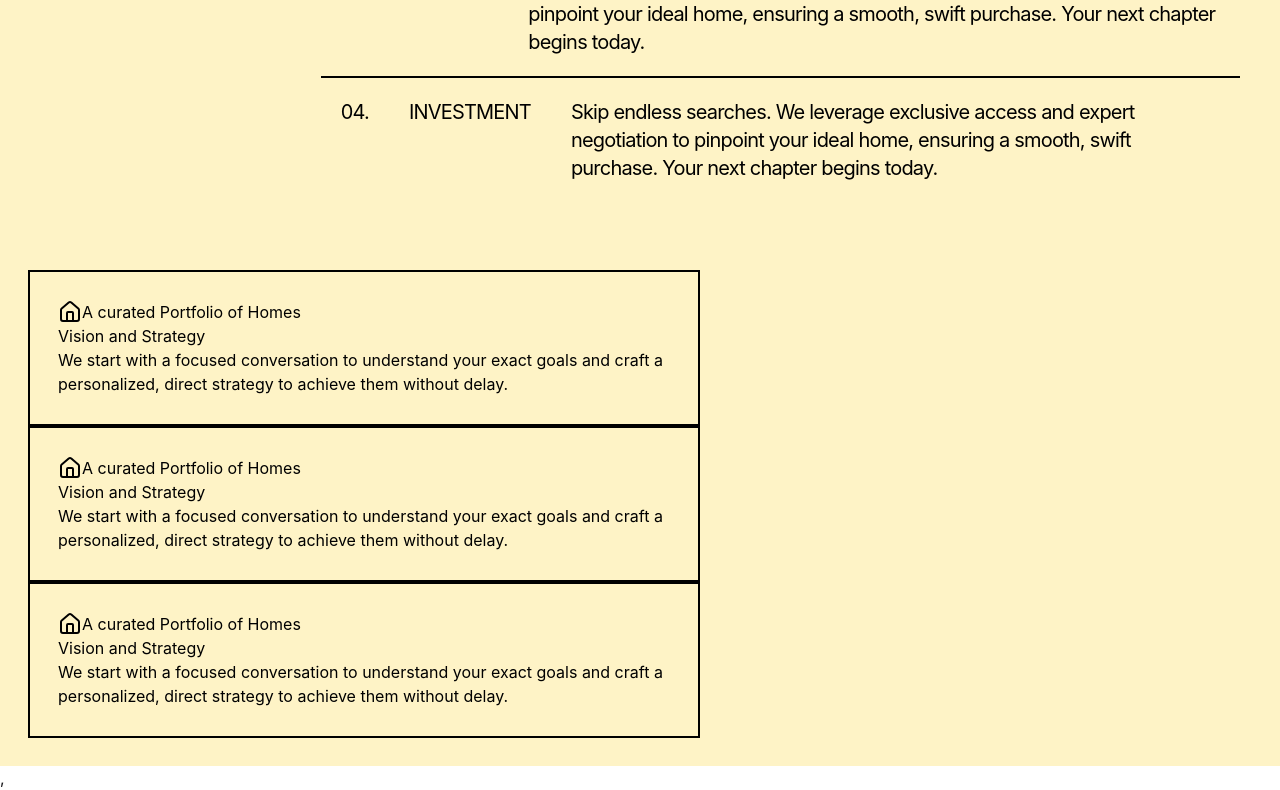
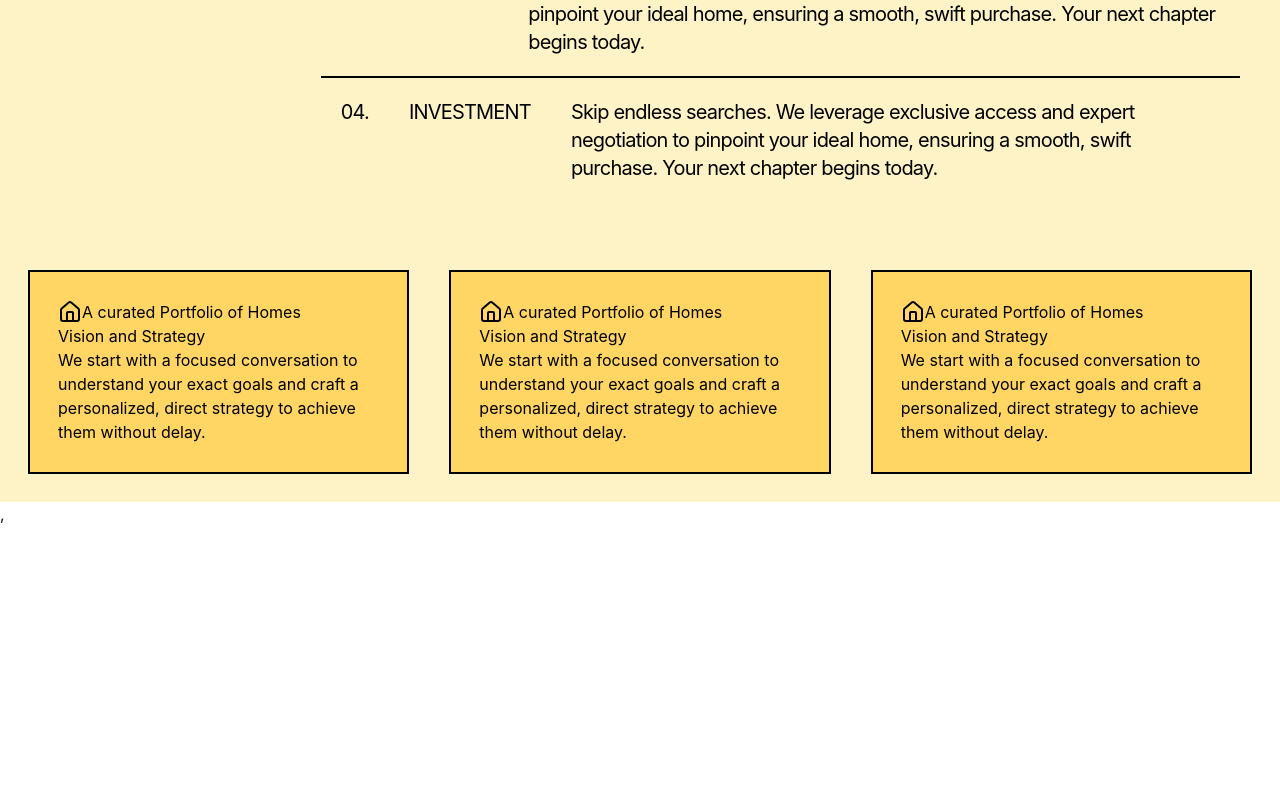
Before and after one commit to acquah-forever/my-realEstate, a React (Vite) app: page / in a window 1280 px wide. Shown: the part 4498-5288 px from the top of the page. After the commit the page ends 5024 px from the top, so only its background shows below. Built offline with nearby package versions, Linux system fonts and the light colour scheme.

Commit message:
added amber color

```diff
--- a/src/MoreInfo.jsx
+++ b/src/MoreInfo.jsx
@@ -3,8 +3,8 @@ import { House } from 'lucide-react'
 
 const MoreInfo = () => {
     return (
-        <div className='p-7'>
-            <div className='p-7 border-2 max-w-2xl'>
+        <div className='p-7 flex justify-between space-x-10'>
+            <div className='bg-amber-400/50 p-7 border-2 max-w-2xl'>
                 <div className='flex'>
                     <House />
                     <h1>A curated Portfolio of Homes</h1>
@@ -14,7 +14,7 @@ const MoreInfo = () => {
                 <h3>We start with a focused conversation to understand your exact goals and craft a personalized, direct strategy to achieve them without delay.</h3>
             </div>
 
-            <div className='p-7 border-2 max-w-2xl'>
+            <div className='p-7 bg-amber-400/50 border-2 max-w-2xl'>
                 <div className='flex'>
                     <House />
                     <h1>A curated Portfolio of Homes</h1>
@@ -24,7 +24,7 @@ const MoreInfo = () => {
                 <h3>We start with a focused conversation to understand your exact goals and craft a personalized, direct strategy to achieve them without delay.</h3>
             </div>
 
-            <div className='p-7 border-2 max-w-2xl'>
+            <div className='p-7 bg-amber-400/50 border-2 max-w-2xl'>
                 <div className='flex'>
                     <House />
                     <h1>A curated Portfolio of Homes</h1>
```
